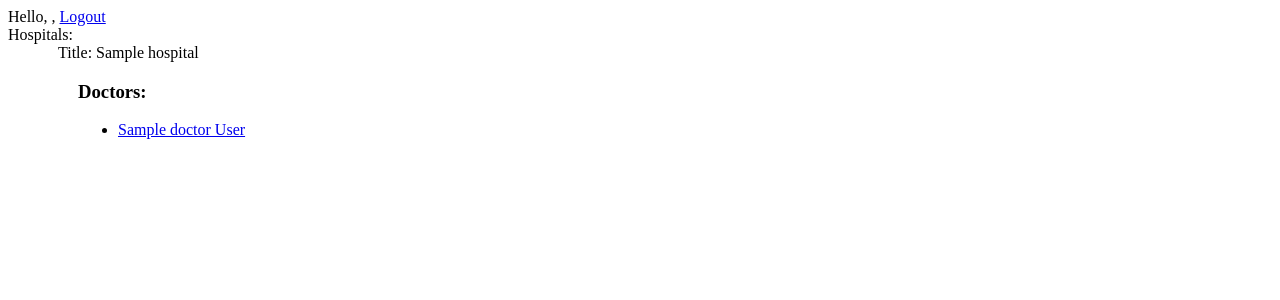
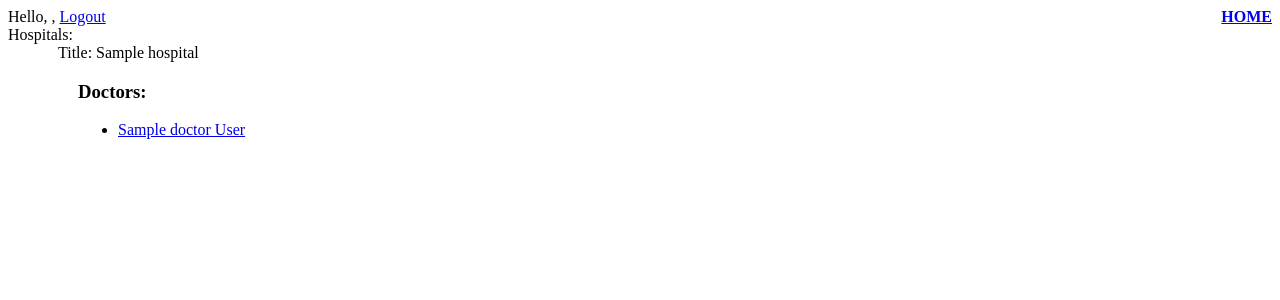
Before and after one commit to BakanovKirill/Medicine, a Django app: template src/medicine/templates/index.html in a window 1280 px wide. Shown: the top 300 px of the page. Run offline with Django 3.2, Linux system fonts and the light colour scheme; the template is opened without the code that fills it: most values are stand-ins (such as "Sample title", 1, 10 or a date in 2020); some libraries are stand-ins or nearby versions.

Commit message:
added some comments and home link

```diff
--- a/src/medicine/static/css/style.css
+++ b/src/medicine/static/css/style.css
@@ -1,9 +1,17 @@
-.hospital{
+.hospital {
     margin-left: 50px;
 }
-.doctors-title{
+
+.doctors-title {
     margin-left: 20px;
 }
-.doctors{
+
+.doctors {
     margin-left: 20px;
 }
+
+#home {
+    font-weight: bold;
+    float: right;
+    position: relative;
+}
--- a/src/medicine/templates/base.html
+++ b/src/medicine/templates/base.html
@@ -9,6 +9,7 @@
 </head>
 <body>
     {% block header %}
+        <a href="{% url 'index' %}" id="home">HOME</a>
         <div>Hello, <a href="{% url 'edit_profile' %}">{{ user.first_name }} {{ user.last_name }}</a>,
             <a href="{% url 'django.contrib.auth.views.logout' %}">Logout</a>
         </div>
--- a/src/medicine/views.py
+++ b/src/medicine/views.py
@@ -52,7 +52,7 @@ def add_doctor(request):
             return TemplateResponse(request, template, {'form': form})
     return HttpResponseRedirect(reverse('index'))
 
-
+@login_required
 def ajax_patients_list(request, doctor_id):
     template = 'patients_list.html'
     if request.is_ajax():
```
Also changed, not shown: src/medicine/tests.py (+6 -1 lines).
